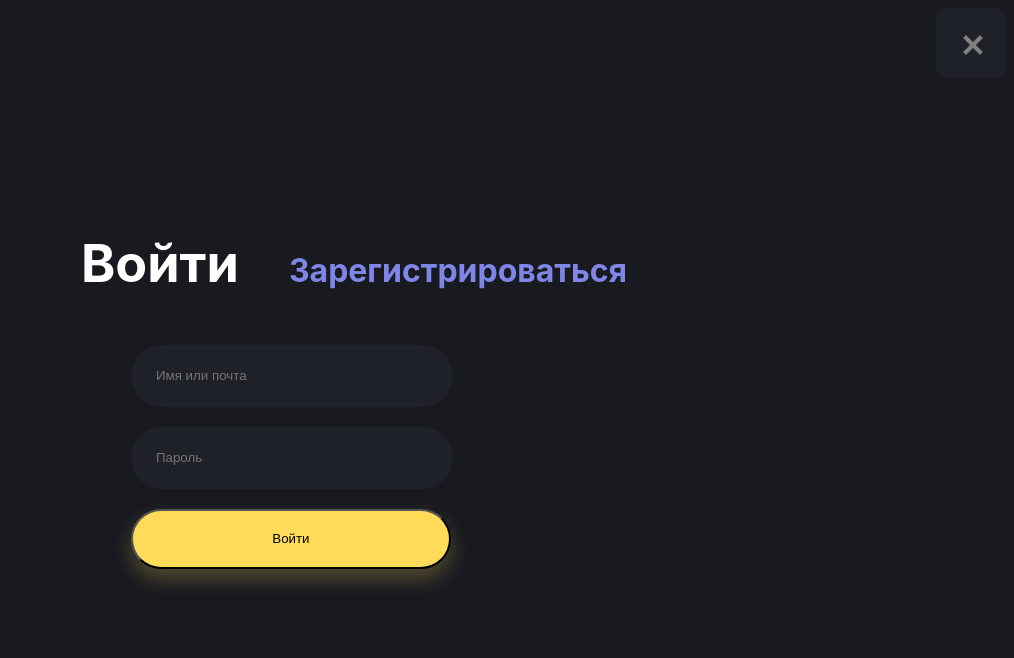
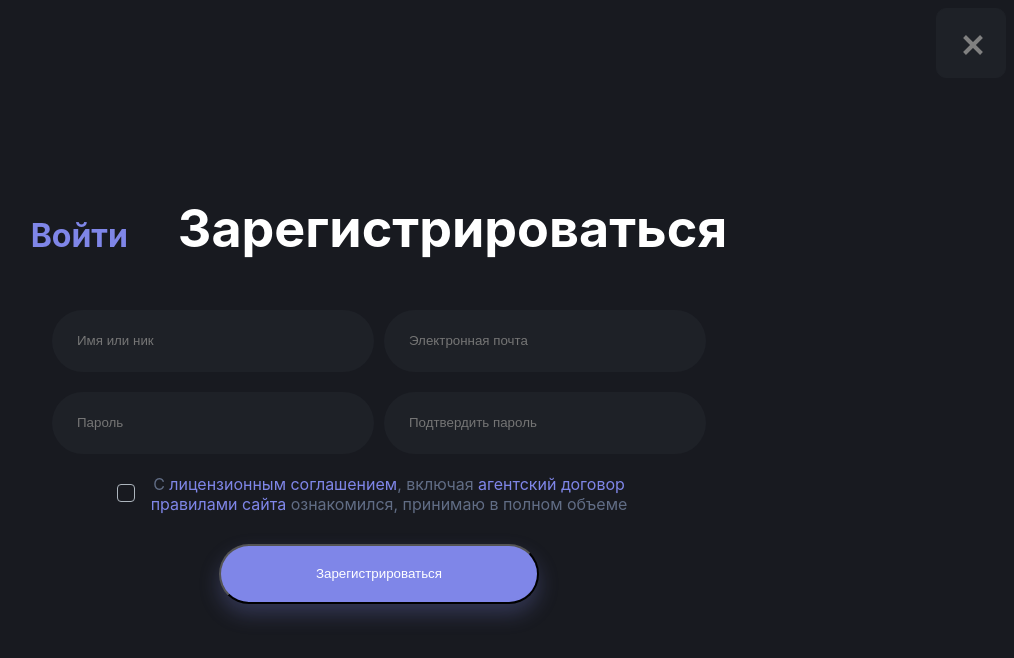
Before and after one commit to ex1one/Pet-Project, a React (Vite) app: page / in a window 1280 px wide. Shown: the top 658 px of the page, without its empty margins (261-1275 px from the left). Built offline with nearby package versions, Linux system fonts and the light colour scheme.

Commit message:
Made a registration component, corrected the button

```diff
--- a/index.html
+++ b/index.html
@@ -4,7 +4,7 @@
     <meta charset="UTF-8" />
     <link rel="icon" type="image/svg+xml" href="/src/favicon.svg" />
     <meta name="viewport" content="width=device-width, initial-scale=1.0" />
-    <title>Vite App</title>
+    <title>YaonPAY</title>
   </head>
   <body>
     <div id="root"></div>
--- a/package.json
+++ b/package.json
@@ -3,12 +3,13 @@
   "private": true,
   "version": "0.0.0",
   "scripts": {
-    "dev": "vite",
+    "dev": "vite --port 3001",
     "build": "tsc && vite build",
     "preview": "vite preview",
     "lint": "eslint \"{src,apps,libs,test}/**/*.ts\" --fix"
   },
   "dependencies": {
+    "axios": "^0.27.2",
     "react": "^18.0.0",
     "react-dom": "^18.0.0",
     "react-router-dom": "^6.3.0"
--- a/src/App.tsx
+++ b/src/App.tsx
@@ -1,14 +1,15 @@
 import React from "react";
 import Login from "./components/Login/Login";
 import Modal from "./components/Modal/Modal";
+import Registration from "./components/Registration/Registration";
 
 const App = () => {
   const isAuth = false;
   return isAuth ? (
-    <h1>Доступны все страницы</h1>
+    <h1>Доступ ко всему</h1>
   ) : (
-    <Modal title={"Войти"}>
-      <Login />
+    <Modal>
+      <Registration />
     </Modal>
   );
 };
--- a/src/components/Button/Button.tsx
+++ b/src/components/Button/Button.tsx
@@ -1,17 +1,27 @@
-import React, { DetailedHTMLProps, FC, HTMLAttributes } from "react";
+import React, { ButtonHTMLAttributes, DetailedHTMLProps, FC } from "react";
 import styles from "./button.module.scss";
 
 interface IButtonProps
   extends DetailedHTMLProps<
-    HTMLAttributes<HTMLButtonElement>,
+    ButtonHTMLAttributes<HTMLButtonElement>,
     HTMLButtonElement
   > {
   title: string;
+  variant: "yellow" | "purple";
+  type: "submit" | "reset" | "button";
 }
 
-const Button: FC<IButtonProps> = ({ title, ...props }) => {
+const Button: FC<IButtonProps> = ({ title, variant, type, ...props }) => {
   return (
-    <button className={styles.button} {...props}>
+    <button
+      type={type}
+      className={
+        variant == "yellow"
+          ? [styles.button, styles.yellow].join(" ")
+          : [styles.button, styles.purple].join(" ")
+      }
+      {...props}
+    >
       {title}
     </button>
   );
--- a/src/components/Button/button.module.scss
+++ b/src/components/Button/button.module.scss
@@ -1,8 +1,19 @@
 .button{
-  padding: 19px 133px;
-  background-color: #FFDB59;
   box-shadow: 0 10px 20px rgba(255, 219, 89, 0.25);
   border-radius: 50px;
   width: 320px;
   height: 60px;
+  cursor: pointer;
 }
+
+.yellow {
+  background-color: #FFDB59;
+  box-shadow: 0 10px 20px rgba(255, 219, 89, 0.25);
+  color: #181A20;
+}
+
+.purple {
+  background-color: #7F86E8;
+  box-shadow: 0 10px 20px rgba(127, 134, 232, 0.25);
+  color: #fff;
+}
--- a/src/components/Login/Login.tsx
+++ b/src/components/Login/Login.tsx
@@ -15,11 +15,9 @@ const Login = () => {
           Зарегистрироваться
         </Link>
       </div>
-      <div className={styles.wrapperInputs}>
-        <Input type="text" placeholder="Имя или почта" />
-        <Input type="text" placeholder="Пароль" />
-      </div>
-      <Button title="Войти" />
+      <Input type="text" placeholder="Имя или почта" />
+      <Input type="text" placeholder="Пароль" />
+      <Button type={"submit"} title="Войти" variant={"yellow"} />
     </>
   );
 };
--- a/src/components/Login/login.module.scss
+++ b/src/components/Login/login.module.scss
@@ -1,5 +1,4 @@
 .title{
-  color: #fff;
   font-size: 32px;
   margin-bottom: 50px;
   align-items: center;
--- a/src/components/Modal/Modal.tsx
+++ b/src/components/Modal/Modal.tsx
@@ -4,10 +4,9 @@ import Close from "../Close/Close";
 
 interface IModalProps {
   children: ReactNode;
-  title?: string;
 }
 
-const Modal: FC<IModalProps> = ({ children, title }) => {
+const Modal: FC<IModalProps> = ({ children }) => {
   return (
     <div className={styles.modal}>
       <Close />
--- a/src/components/Modal/modal.module.scss
+++ b/src/components/Modal/modal.module.scss
@@ -9,6 +9,7 @@
   position: relative;
 
   .content{
+    color: #616D85;
   }
 
 }
--- a/src/components/Registration/Registration.tsx
+++ b/src/components/Registration/Registration.tsx
@@ -1,7 +1,43 @@
 import React from "react";
+import { Link } from "react-router-dom";
+import styles from "./registration.module.scss";
+import Input from "../Input/Input";
+import Button from "../Button/Button";
 
 const Registration = () => {
-  return <div>dadada</div>;
+  return (
+    <div className={styles.reg}>
+      <div className={styles.title}>
+        <Link to={"/login"} className={styles.login}>
+          Войти
+        </Link>
+        <Link to={"/reg"} className={styles.signUp}>
+          Зарегистрироваться
+        </Link>
+      </div>
+      <div className={styles.infoAboutUser}>
+        <Input type={"text"} placeholder={"Имя или ник"} />
+        <Input type={"email"} placeholder={"Электронная почта"} />
+      </div>
+      <div className={styles.privateInfo}>
+        <Input type={"password"} placeholder={"Пароль"} />
+        <Input type={"password"} placeholder={"Подтвердить пароль"} />
+      </div>
+      <div className={styles.terms}>
+        <input
+          id="checkbox-custom"
+          type="checkbox"
+          className={styles.checkBox}
+        />
+        <label className={styles.checkBoxLabel} htmlFor="checkbox-custom">
+          С <span>лицензионным соглашением</span>, включая{" "}
+          <span>агентский договор</span> <br />
+          <span>правилами сайта</span> ознакомился, принимаю в полном объеме
+        </label>
+      </div>
+      <Button type={"submit"} title={"Зарегистрироваться"} variant={"purple"} />
+    </div>
+  );
 };
 
 export default Registration;
--- /dev/null
+++ b/src/components/Registration/registration.module.scss
@@ -0,0 +1,83 @@
+.reg{
+  text-align: center;
+
+  .title{
+    font-size: 32px;
+    margin-bottom: 50px;
+    align-items: center;
+    font-weight: 700;
+
+    .login{
+      text-decoration: none;
+      margin-right: 50px;
+      color: #7F86E8;
+    }
+
+    .signUp{
+      text-decoration: none;
+      color: #fff;
+      font-size: 52px;
+    }
+  }
+
+  .infoAboutUser{
+    display: flex;
+    justify-content: center;
+
+    & input:nth-child(1) {
+      margin-right: 10px;
+    }
+  }
+
+  .privateInfo{
+    display: flex;
+    justify-content: center;
+
+
+    & input:nth-child(1) {
+      margin-right: 10px;
+    }
+  }
+
+  .terms{
+    display: flex;
+    align-items: center;
+    justify-content: center;
+    margin-bottom: 30px;
+
+    .checkBox {
+      cursor: pointer;
+      opacity: 0;
+
+      &:checked+label::before{
+        background-color: #fff;
+      }
+
+    }
+
+    .checkBoxLabel {
+      cursor: pointer;
+      align-items: center;
+      position: relative;
+
+      &::before{
+        content: '';
+        position: absolute;
+        top: 25%;
+        left: -7%;
+        display: inline-block;
+        width: 1em;
+        height: 1em;
+        border: 1px solid #adb5bd;
+        border-radius: 0.25em;
+        margin-right: 0.5em;
+        background-size: 50% 50%;
+      }
+
+      & span {
+        color: #7F86E8;
+      }
+
+    }
+  }
+}
```
Also changed, not shown: public/img/logo.svg (added), 1 other file (tests, documents, lock files or other folders).
